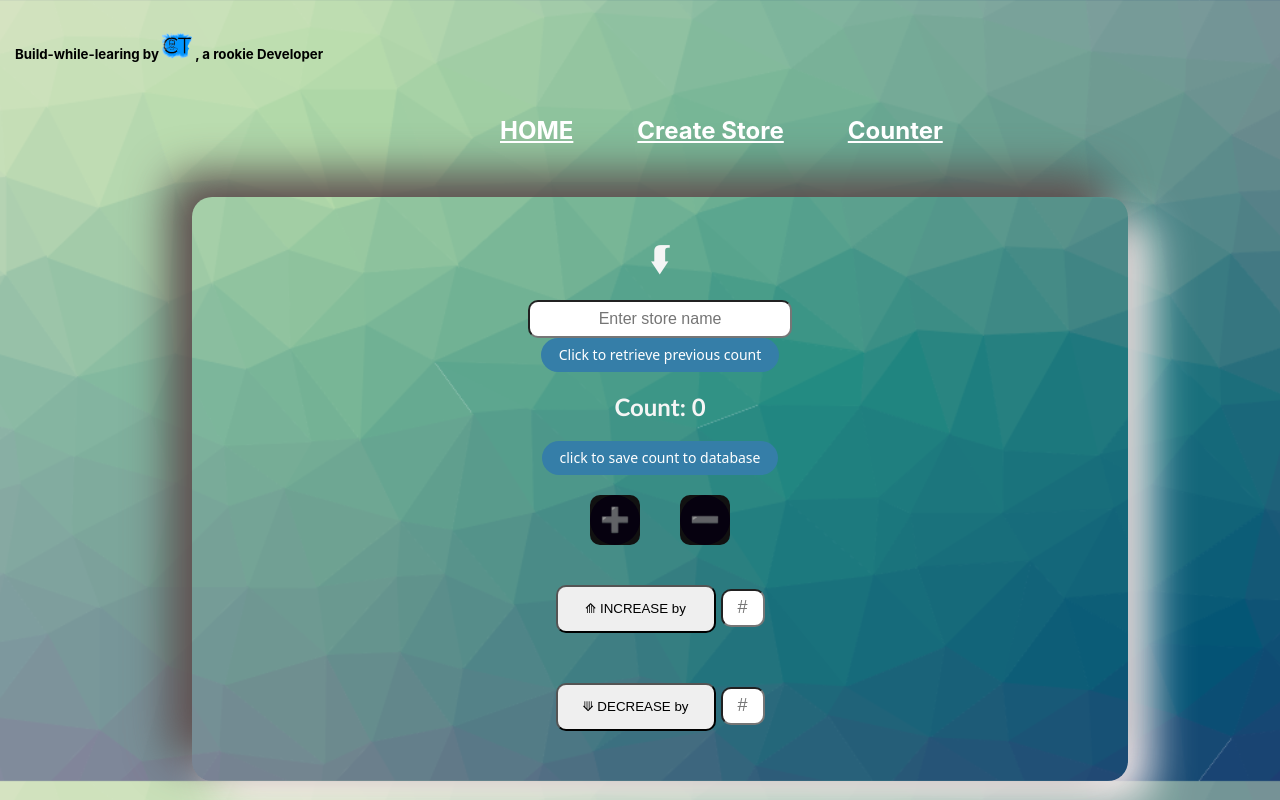
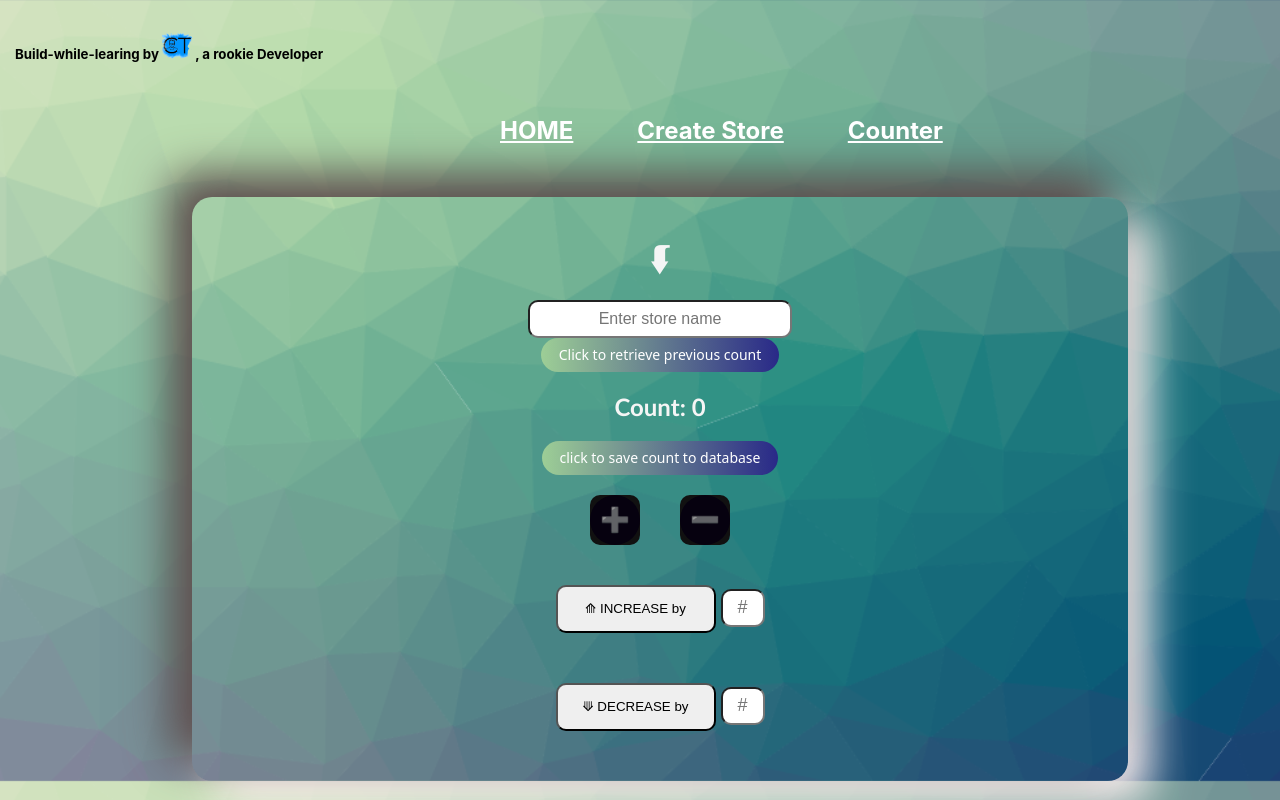
Before and after one commit to chuongtang/redux-counter, a React (Create React App) app: page /counter in a window 1280 px wide. Built offline with nearby package versions, Linux system fonts and the light colour scheme.

Commit message:
adding btn styling

```diff
--- a/src/index.css
+++ b/src/index.css
@@ -185,7 +185,7 @@ h5{
 
 .flatBtn{
   color: #fff;
-  background: rgb(53, 126, 168);
+  background-image: linear-gradient(to right, rgb(157, 206, 150) , rgb(41, 41, 136));
   font-family: 'Noto Sans', sans-serif;
   font-size: 14px;
   padding: 7px 18px 8px;
```
